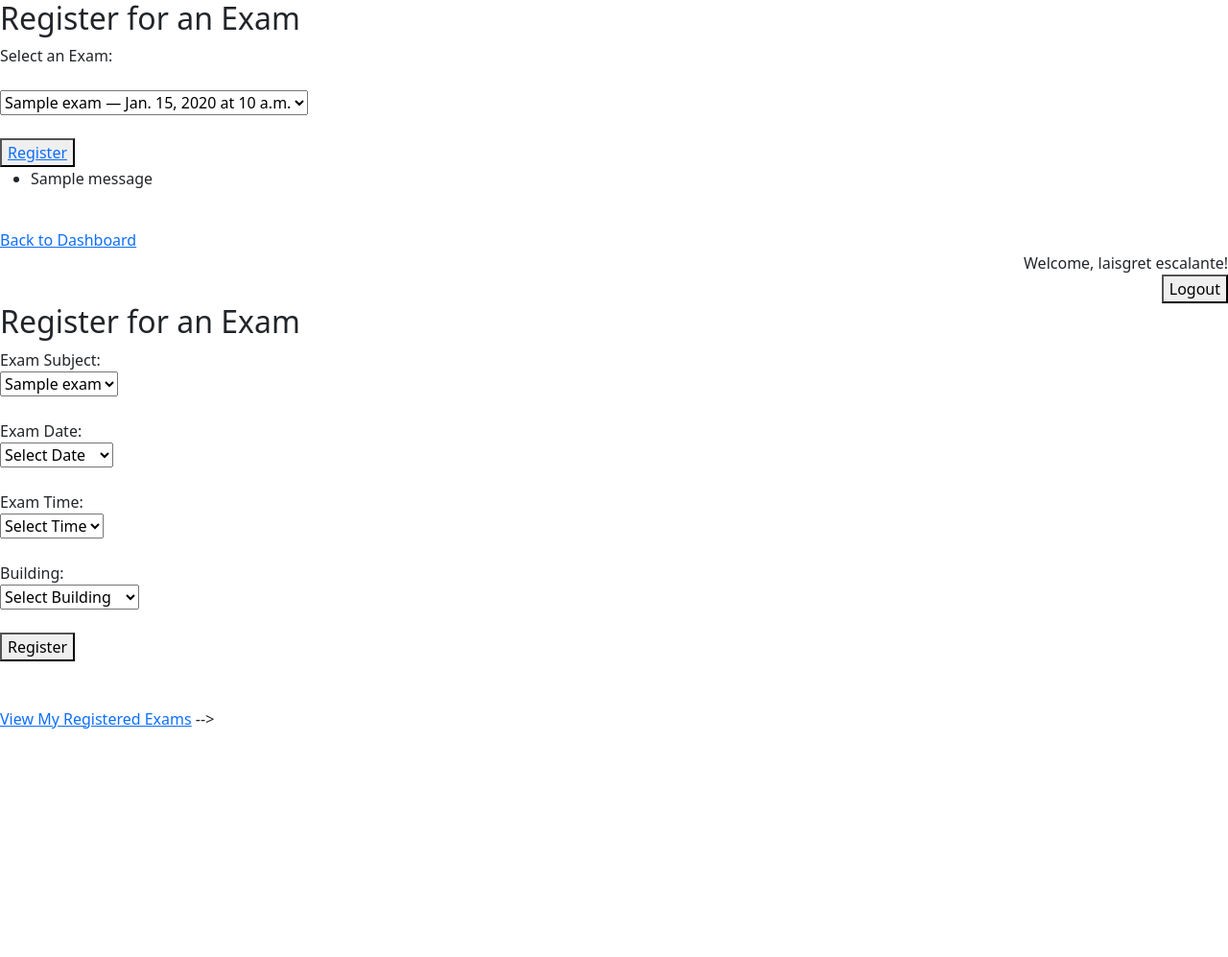
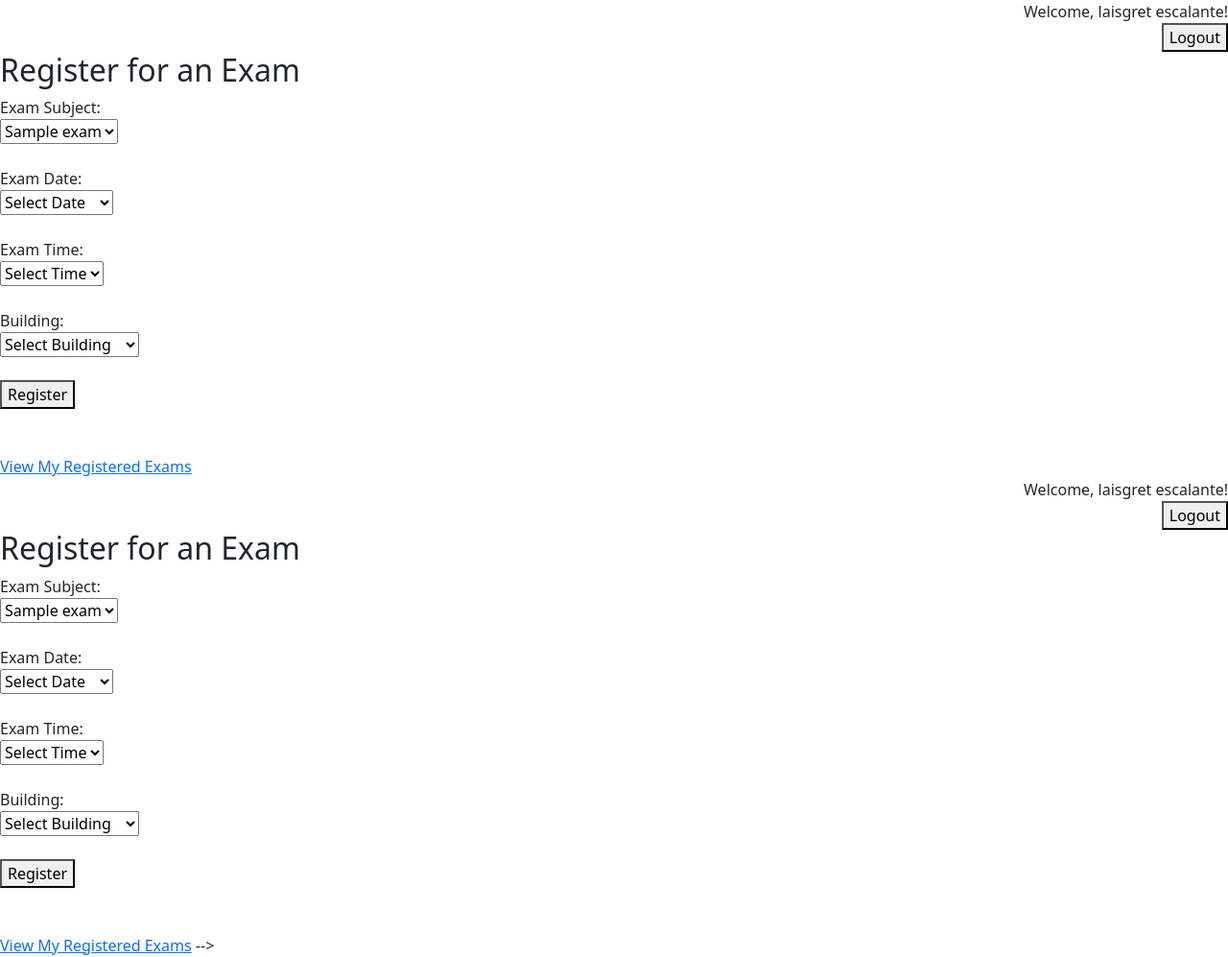
Before and after one commit to earroyo36/CSNRegistration, a Django app: page / in a window 1280 px wide. Shown: the whole page at 96% size. Before the commit the page ends 759 px from the top, so only its background shows below. Run offline with Django 5.2, Linux system fonts and the light colour scheme; a user stored in the database is signed in; tables that the repository leaves empty hold one stand-in row (values such as "Sample post"); one stand-in notice (Sample message) is shown.

Commit message:
Update student_home.html
Updated formatting

```diff
--- a/CsnWeb/CSNdjango/templates/student_home.html
+++ b/CsnWeb/CSNdjango/templates/student_home.html
@@ -4,44 +4,75 @@
 		<meta charset="UTF-8">
 		<link rel="stylesheet" href="styles.css">
 		<link href="https://cdn.jsdelivr.net/npm/bootstrap@5.3.2/dist/css/bootstrap.min.css" rel="stylesheet">
-		<title>Register for an Exam</title>
+		<title>Student Home</title>
 	</head>
 	<body>
+
+	<!-- Welcome with student's name -->
+	<div style="text-align: right;">
+		Welcome, {{ user.first_name }} {{ user.last_name }}!<br>
+
+		<form method="POST" action="{% url 'logout' %}" style="display:inline;">
+			{% csrf_token %}
+			<button type="submit">Logout</button>
+		</form>
+	</div>
 
 	<h2>Register for an Exam</h2>
 
 	<form method="POST" action="{% url 'register_exam' %}">
 		{% csrf_token %}
-		<label for="exam">Select an Exam:</label><br><br>
 
+		<!-- Exam Name (Subject) Dropdown -->
+		<label for="exam">Exam Subject:</label><br>
 		<select name="exam_id" required>
 			{% for exam in exams %}
 				{% if exam.examregistration_set.count < exam.capacity %}
 					<option value="{{ exam.id }}">
-						{{ exam.exam_name }} — {{ exam.exam_date }} at {{ exam.exam_time }}
+						{{ exam.exam_name }}
 					</option>
 				{% endif %}
 			{% endfor %}
-		</select>
+		</select><br><br>
 
-		<br><br>
-		<button type="submit"><a href % url 'exam_confirmation' %>Register</a></button>
+		<!-- Exam Date Dropdown (shows all exam dates) -->
+		<label for="exam_date">Exam Date:</label><br>
+		<select name="exam_date" required>
+			<option value="">Select Date</option>
+			{% for exam in exams %}
+				<option>{{ exam.exam_date }}</option>
+			{% endfor %}
+		</select><br><br>
+
+		<!-- Exam Time Dropdown (shows all exam times) -->
+		<label for="exam_time">Exam Time:</label><br>
+		<select name="exam_time" required>
+			<option value="">Select Time</option>
+			{% for exam in exams %}
+				<option>{{ exam.exam_time }}</option>
+			{% endfor %}
+		</select><br><br>
+
+		<!-- Building Static Options -->
+		<label for="building">Building:</label><br>
+		<select name="building" required>
+			<option value="">Select Building</option>
+			<option>Henderson</option>
+			<option>North Las Vegas</option>
+			<option>West Charleston</option>
+			<option>Green Valley</option>
+		</select><br><br>
+
+		<button type="submit">Register</button>
 	</form>
 
-	<!-- Display messages -->
-	{% if messages %}
-		<ul>
-			{% for message in messages %}
-				<li>{{ message }}</li>
-			{% endfor %}
-		</ul>
-	{% endif %}
-
-	<br>
-	<a href="{% url 'student_dashboard' %}">Back to Dashboard</a>
+	<!-- View registered exams link -->
+	<br><br>
+	<a href="{% url 'student_dashboard' %}">View My Registered Exams</a>
 
 	</body>
 </html>
+
 
 
 <!--<!DOCTYPE html>
```
